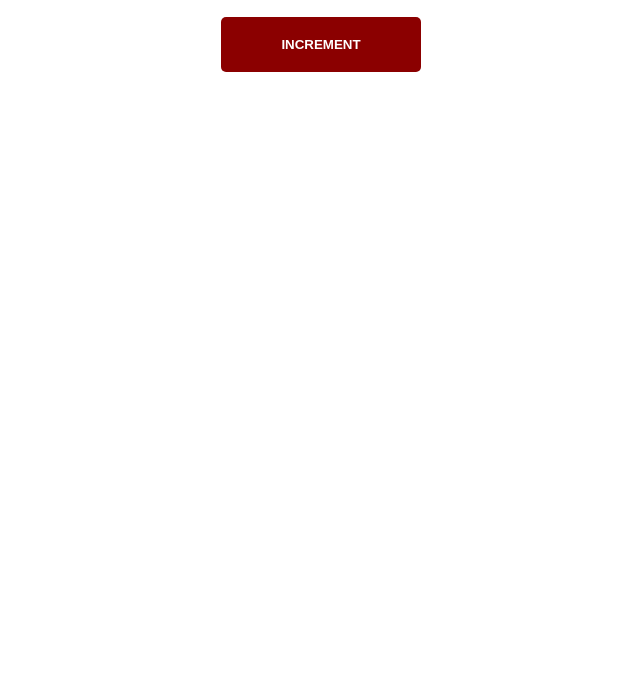
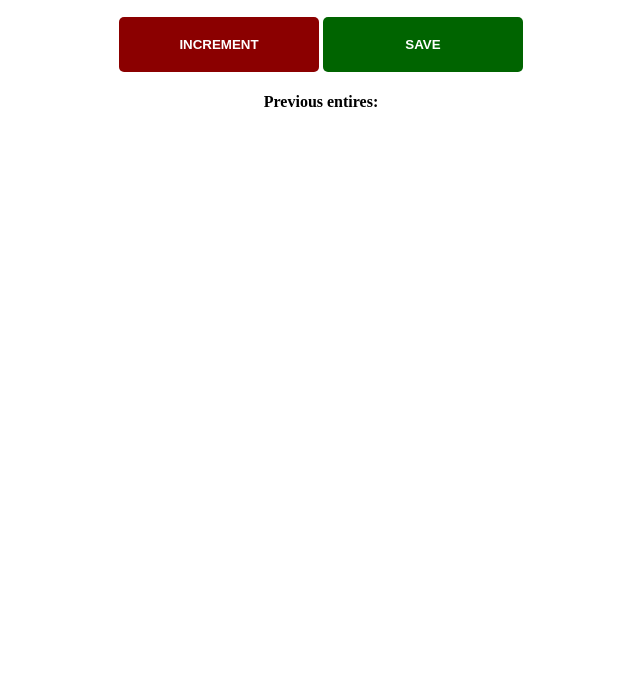
Before and after one commit to kocokoy/PassengerCounterApp, a plain HTML site: page index.html in a window 1280 px wide. Shown: the part 118-800 px from the top of the page, without its empty margins (319-959 px from the left). Drawn offline with Linux system fonts and the light colour scheme.

Commit message:
Update index.html

```diff
--- a/index.html
+++ b/index.html
@@ -11,6 +11,10 @@
     <h1>People entered: </h1>
     <h2 id="count-el">0</h2>
     <button id="increment-btn" onclick="increment()">INCREMENT</button>
+    <button id="save-btn" onclick="save()">SAVE</button>
+    <p id="save-el">Previous entires: </p>
+
+
 </body>
 <script src="index.js"></script>
 </html>
```
